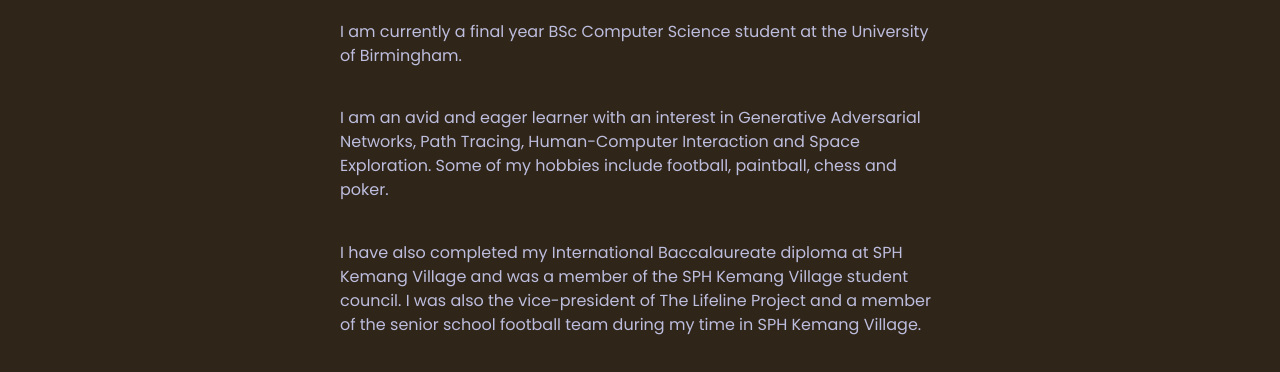
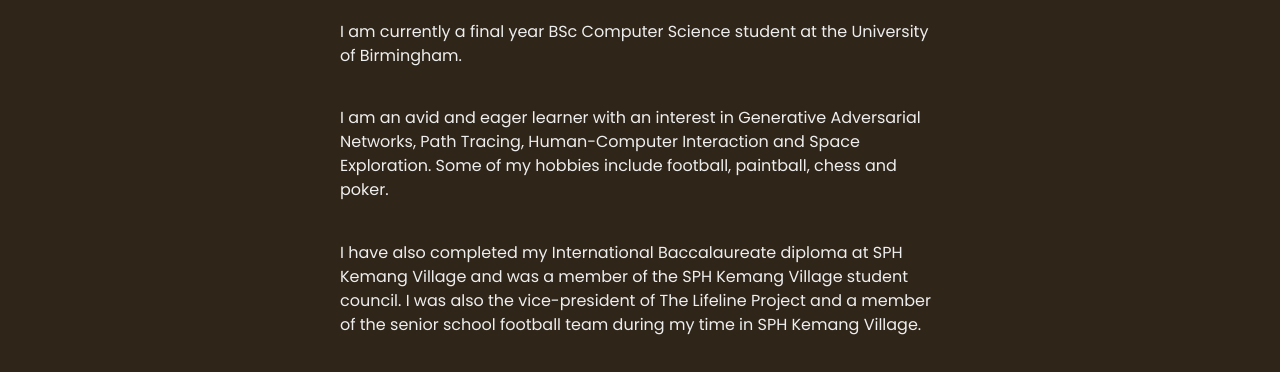
Before and after one commit to gregpierreputra/gregpierreputra.github.io, a plain HTML site: page index.html in a window 1280 px wide. Shown: the part 348-720 px from the top of the page. Drawn offline with Linux system fonts and the light colour scheme.

Commit message:
dark mode hex changed

```diff
--- a/styles.css
+++ b/styles.css
@@ -37,10 +37,10 @@ body {
 
 .dark {
   --clr-bg: #2f2519;
-  --clr-bg-alt: #4a3f35;
-  --clr-fg: #bdbddd;
-  --clr-fg-alt: #cdcdff;
-  --clr-primary: #fa7d09;
+  --clr-bg-alt: #393e46;
+  --clr-fg: #eeeeee;
+  --clr-fg-alt: #eeeeee;
+  --clr-primary: #d65a31;
   --shadow: rgba(0, 0, 0, 0.16) 0px 10px 36px 0px,
     rgba(0, 0, 0, 0.06) 0px 0px 0px 1px;
 }
```
